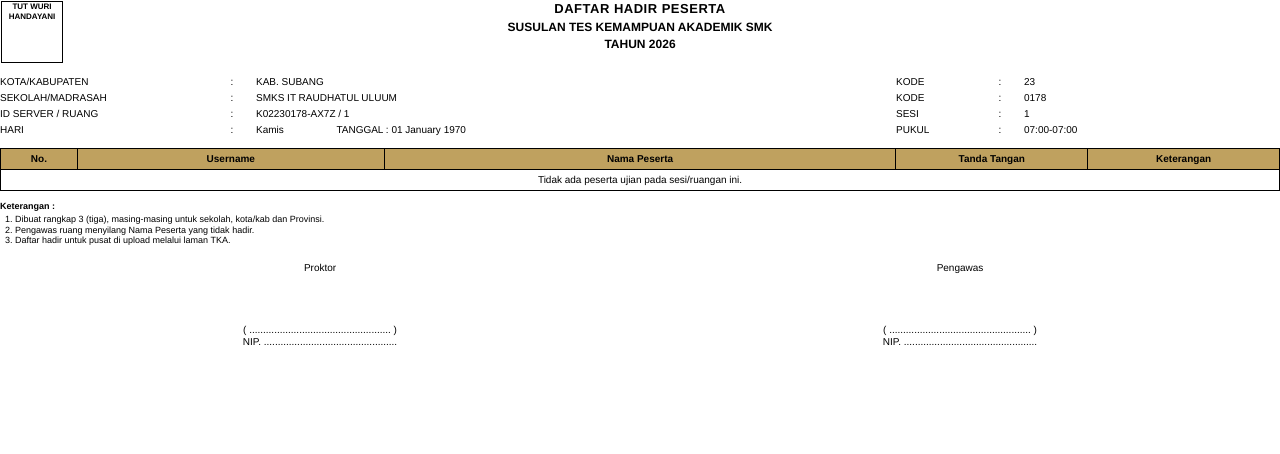
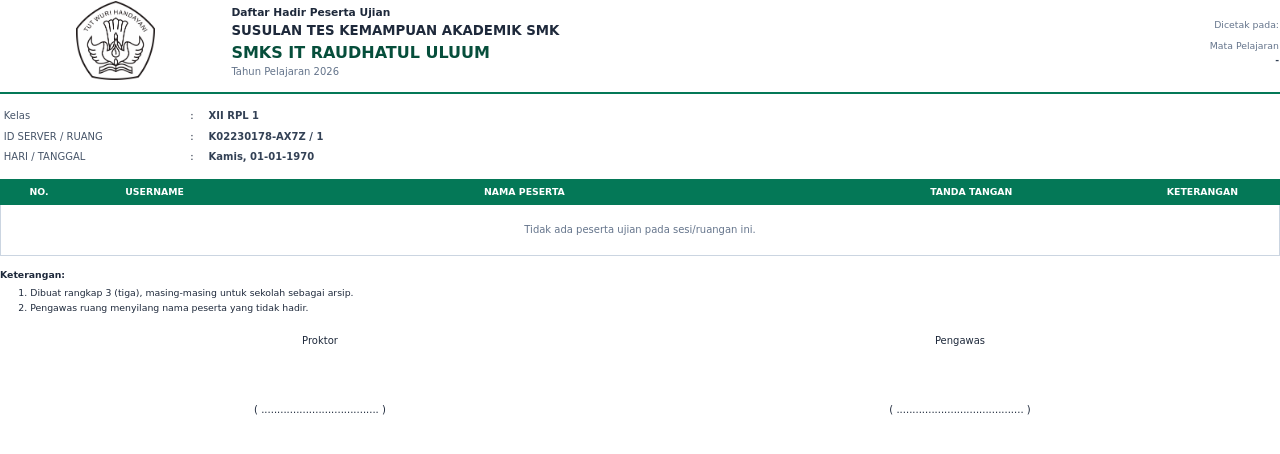
Before and after one commit to doeyekh/cbt-laravel-inertia-react, a Laravel app: template resources/views/exam-packages/print-attendance.blade.php in a window 1280 px wide. Shown: the top 454 px of the page. Run offline with Laravel 12, Linux system fonts and the light colour scheme; the template is opened without the code that fills it, so the values that code supplies are empty.

Commit message:
perbaikan halaman cetak absensi

```diff
--- a/resources/views/exam-packages/print-attendance.blade.php
+++ b/resources/views/exam-packages/print-attendance.blade.php
@@ -1,225 +1,415 @@
+
 <!DOCTYPE html>
 <html lang="id">
+
 <head>
     <meta charset="UTF-8">
     <title>Daftar Hadir Peserta Ujian</title>
+
     <style>
+        @page {
+            size: A4 portrait;
+            margin: 8mm 10mm 10mm;
+        }
+
+        * {
+            box-sizing: border-box;
+        }
+
         body {
-            font-family: 'Helvetica', 'Arial', sans-serif;
-            font-size: 10px;
-            color: #000;
-            line-height: 1.2;
+            margin: 0;
+            padding: 0;
+            font-family: 'DejaVu Sans', sans-serif;
+            font-size: 8pt;
+            line-height: 1.25;
+            color: #1e293b;
+        }
+
+        table {
+            width: 100%;
+            border-collapse: collapse;
+        }
+
+        p {
             margin: 0;
             padding: 0;
         }
-        .header-table {
-            width: 100%;
-            border-collapse: collapse;
-            margin-bottom: 10px;
+
+        /* HEADER */
+
+        .header {
+            margin-bottom: 2mm;
         }
-        .logo-box {
-            width: 60px;
-            height: 60px;
-            border: 1px solid #000;
+
+        .header td {
+            vertical-align: middle;
+        }
+
+        .header-logo {
+            width: 18%;
             text-align: center;
+        }
+
+        .school-logo {
+            width: 21mm;
+            height: 21mm;
+        }
+
+        .header-content {
+            width: 55%;
+        }
+
+        .exam-type {
+            font-size: 8pt;
+            font-weight: bold;
+            margin-bottom: 1mm;
+        }
+
+        .report-title {
+            font-size: 10pt;
+            font-weight: bold;
+            text-transform: uppercase;
+            margin-bottom: 1mm;
+        }
+
+        .school-name {
+            font-size: 12pt;
+            font-weight: bold;
+            text-transform: uppercase;
+            color: #064e3b;
+            line-height: 1.2;
+        }
+
+        .header-subtitle {
+            margin-top: 1mm;
+            font-size: 7.5pt;
+            color: #64748b;
+        }
+
+        .header-meta {
+            width: 27%;
+            text-align: right;
+            font-size: 7pt;
+            line-height: 1.5;
+            color: #64748b;
+        }
+
+        .header-meta strong {
+            color: #334155;
+        }
+
+        .divider {
+            border-top: 2pt solid #047857;
+            margin: 2mm 0 3mm;
+        }
+
+        /* INFORMASI UJIAN */
+
+        .info-table {
+            margin-bottom: 3mm;
+            font-size: 7.5pt;
+        }
+
+        .info-table td {
+            padding: 1.1mm 1mm;
             vertical-align: middle;
-            font-size: 8px;
+        }
+
+        .info-label {
+            width: 14%;
+            color: #475569;
+        }
+
+        .info-separator {
+            width: 2%;
+            text-align: center;
+        }
+
+        .info-value {
+            font-weight: bold;
+            color: #334155;
+        }
+
+        /* TABEL PESERTA */
+
+        .data-table {
+            table-layout: fixed;
+            margin-bottom: 3mm;
+        }
+
+        .data-table thead {
+            display: table-header-group;
+        }
+
+        .data-table th {
+            padding: 1.6mm 1mm;
+            background-color: #047857;
+            border: 0.5pt solid #047857;
+            color: #ffffff;
+            font-size: 7pt;
+            font-weight: bold;
+            text-align: center;
+            text-transform: uppercase;
+            vertical-align: middle;
+        }
+
+        .data-table td {
+            padding: 1.5mm;
+            border: 0.5pt solid #cbd5e1;
+            font-size: 7.5pt;
+            vertical-align: middle;
+            word-wrap: break-word;
+        }
+
+        .data-table tbody tr:nth-child(even) td {
+            background-color: #f8fafc;
+        }
+
+        .data-table tbody tr {
+            page-break-inside: avoid;
+        }
+
+        .text-center {
+            text-align: center;
+        }
+
+        .participant-name {
             font-weight: bold;
         }
-        .title-container {
+
+        .signature-number {
+            padding-left: 3mm !important;
+            text-align: left;
+        }
+
+        .empty-row {
+            padding: 5mm !important;
+            text-align: center;
+            color: #64748b;
+        }
+
+        /* CATATAN */
+
+        .footer-section {
+            margin-top: 2mm;
+            font-size: 7pt;
+            line-height: 1.4;
+            page-break-inside: avoid;
+        }
+
+        .footer-section ol {
+            margin: 1mm 0 0 5mm;
+            padding-left: 3mm;
+        }
+
+        .footer-section li {
+            padding: 0.3mm 0;
+        }
+
+        /* TANDA TANGAN */
+
+        .signature-table {
+            margin-top: 5mm;
+            page-break-inside: avoid;
+            font-size: 7.5pt;
+        }
+
+        .signature-table td {
+            width: 50%;
             text-align: center;
             vertical-align: top;
         }
-        .title-container h3 {
-            margin: 0;
-            font-size: 13px;
-            font-weight: bold;
-            letter-spacing: 0.5px;
-        }
-        .title-container h4 {
-            margin: 3px 0 0 0;
-            font-size: 12px;
-            font-weight: bold;
-            text-transform: uppercase;
+
+        .signature-space {
+            height: 15mm;
         }
 
-        /* Tabel Informasi / Identitas */
-        .info-table {
-            width: 100%;
-            border-collapse: collapse;
-            margin-bottom: 10px;
-            font-size: 10px;
-        }
-        .info-table td {
-            padding: 2px 0;
-            vertical-align: top;
-        }
+        /* CETAK */
 
-        /* Tabel Data Peserta */
-        .data-table {
-            width: 100%;
-            border-collapse: collapse;
-            margin-top: 5px;
-        }
-        .data-table th, .data-table td {
-            border: 1px solid #000;
-            padding: 4px 5px;
-            font-size: 10px;
-            vertical-align: middle;
-        }
-        .data-table th {
-            background-color: #bfa15f; /* Menyesuaikan warna header tabel kecoklatan/abu gelap di gambar */
-            color: #000;
-            text-align: center;
-            font-weight: bold;
-        }
+        @media print {
+            .data-table {
+                page-break-inside: auto;
+            }
 
-        .text-center { text-align: center; }
-        .text-right { text-align: right; }
-
-        /* Keterangan & Tanda Tangan */
-        .footer-section {
-            margin-top: 10px;
-            font-size: 9px;
-            page-break-inside: avoid;
-        }
-        .footer-section ol {
-            margin: 2px 0 0 0;
-            padding-left: 15px;
-        }
-        .signature-table {
-            width: 100%;
-            border-collapse: collapse;
-            margin-top: 15px;
-            font-size: 10px;
-            page-break-inside: avoid;
-        }
-        .signature-table td {
-            text-align: center;
-            vertical-align: top;
-            width: 50%;
-        }
-        .signature-space {
-            height: 50px;
+            .data-table tr {
+                page-break-inside: avoid;
+                page-break-after: auto;
+            }
         }
     </style>
 </head>
+
 <body>
 
-    <!-- KOP / HEADER -->
-    <table class="header-table">
+    {{-- HEADER --}}
+
+    <table class="header">
         <tr>
-            <td style="width: 12%;">
-                <div class="logo-box">
-                    <!-- Jika ada logo gambar, bisa pakai: <img src="{{ public_path('images/logo.png') }}" width="45"> -->
-                    TUT WURI<br>HANDAYANI
-                </div>
+            <td class="header-logo">
+                <img
+                    src="{{ public_path('img/logo.png') }}"
+                    alt="Logo Sekolah"
+                    class="school-logo"
+                >
             </td>
-            <td class="title-container" style="width: 76%;">
-                <h3>DAFTAR HADIR PESERTA</h3>
-                <h4>{{ strtoupper($schedule->examPackage->examType->name ?? 'SUSULAN TES KEMAMPUAN AKADEMIK SMK') }}</h4>
-                <h4>TAHUN {{ $schedule->examPackage->academicYear->name ?? '2026' }}</h4>
+
+            <td class="header-content">
+                <p class="exam-type">
+                    Daftar Hadir Peserta Ujian
+                </p>
+
+                <p class="report-title">
+                    {{ strtoupper($schedule->examPackage->examType->name ?? 'SUSULAN TES KEMAMPUAN AKADEMIK SMK') }}
+                </p>
+
+                <p class="school-name">
+                    {{ strtoupper($schedule->examPackage->school->name ?? 'SMKS IT RAUDHATUL ULUUM') }}
+                </p>
+
+                <p class="header-subtitle">
+                    Tahun Pelajaran
+                    {{ $schedule->examPackage->academicYear->name ?? '2026' }}
+                </p>
             </td>
-            <td style="width: 12%;"></td>
+
+            <td class="header-meta">
+                <p>Dicetak pada:</p>
+                <strong>{{ $print_date }}</strong>
+
+                <p style="margin-top: 2mm;">Mata Pelajaran</p>
+                <strong>{{ $schedule->subject->name ?? '-' }}</strong>
+            </td>
         </tr>
     </table>
 
-    <!-- INFORMASI DETAIL -->
+    <div class="divider"></div>
+
+    {{-- INFORMASI UJIAN --}}
+
+    @php
+        $days = [
+            'Sunday' => 'Minggu',
+            'Monday' => 'Senin',
+            'Tuesday' => 'Selasa',
+            'Wednesday' => 'Rabu',
+            'Thursday' => 'Kamis',
+            'Friday' => 'Jumat',
+            'Saturday' => 'Sabtu',
+        ];
+
+        $examDate = strtotime($schedule->exam_date);
+        $dayName = $days[date('l', $examDate)] ?? date('l', $examDate);
+    @endphp
+
     <table class="info-table">
         <tr>
-            <td style="width: 18%;">KOTA/KABUPATEN</td>
-            <td style="width: 2%;">:</td>
-            <td style="width: 50%;">{{ strtoupper($schedule->examPackage->school->city ?? 'KAB. SUBANG') }}</td>
-            <td style="width: 8%;">KODE</td>
-            <td style="width: 2%;">:</td>
-            <td style="width: 20%;">{{ substr($schedule->room->code ?? '230178', 0, 2) }}</td>
+            <td class="info-label">Kelas</td>
+            <td class="info-separator">:</td>
+            <td class="info-value">
+                {{ strtoupper($schedule->examPackage->schoolClass->name ?? 'XII RPL 1') }}
+            </td>
         </tr>
+
         <tr>
-            <td>SEKOLAH/MADRASAH</td>
-            <td>:</td>
-            <td>{{ strtoupper($schedule->examPackage->school->name ?? 'SMKS IT RAUDHATUL ULUUM') }}</td>
-            <td>KODE</td>
-            <td>:</td>
-            <td>{{ substr($schedule->room->code ?? '230178', 2) }}</td>
+            <td class="info-label">ID SERVER / RUANG</td>
+            <td class="info-separator">:</td>
+            <td class="info-value">
+                {{ $schedule->room->server_id ?? 'K02230178-AX7Z' }}
+                / {{ $schedule->room->name ?? '1' }}
+            </td>
         </tr>
+
         <tr>
-            <td>ID SERVER / RUANG</td>
-            <td>:</td>
-            <td>{{ $schedule->room->server_id ?? 'K02230178-AX7Z' }} / {{ $schedule->room->name ?? '1' }}</td>
-            <td>SESI</td>
-            <td>:</td>
-            <td>{{ $schedule->session->name ?? '1' }}</td>
-        </tr>
-        <tr>
-            <td>HARI</td>
-            <td>:</td>
-            <td>
-                @php
-                    $days = ['Sunday' => 'Minggu', 'Monday' => 'Senin', 'Tuesday' => 'Selasa', 'Wednesday' => 'Rabu', 'Thursday' => 'Kamis', 'Friday' => 'Jumat', 'Saturday' => 'Sabtu'];
-                    $engDay = date('l', strtotime($schedule->exam_date));
-                    echo $days[$engDay] ?? $engDay;
-                @endphp
-                &nbsp;&nbsp;&nbsp;&nbsp;&nbsp;&nbsp;&nbsp;&nbsp;&nbsp;&nbsp;&nbsp;&nbsp;&nbsp;&nbsp;&nbsp;&nbsp;&nbsp;
-                TANGGAL : {{ date('d F Y', strtotime($schedule->exam_date)) }}
+            <td class="info-label">HARI / TANGGAL</td>
+            <td class="info-separator">:</td>
+            <td class="info-value">
+                {{ $dayName }}, {{ date('d-m-Y', $examDate) }}
             </td>
-            <td>PUKUL</td>
-            <td>:</td>
-            <td>{{ date('H:i', strtotime($schedule->open_time)) }}-{{ date('H:i', strtotime($schedule->close_time)) }}</td>
         </tr>
     </table>
 
-    <!-- TABEL UTAMA PESERTA -->
+    {{-- TABEL PESERTA --}}
+
     <table class="data-table">
         <thead>
             <tr>
-                <th style="width: 6%;">No.</th>
-                <th style="width: 24%;">Username</th>
-                <th style="width: 40%;">Nama Peserta</th>
-                <th style="width: 15%;">Tanda Tangan</th>
-                <th style="width: 15%;">Keterangan</th>
+                <th style="width: 5%;">No.</th>
+                <th style="width: 10%;">Username</th>
+                <th style="width: 38%;">Nama Peserta</th>
+                <th style="width: 20%;">Tanda Tangan</th>
+                <th style="width: 10%;">Keterangan</th>
             </tr>
         </thead>
+
         <tbody>
             @forelse($participants as $index => $participant)
+                @php
+                    $number = $index + 1;
+                @endphp
+
                 <tr>
-                    <td class="text-center">{{ $index + 1 }}</td>
-                    <td class="text-center">{{ $participant['username'] }}</td>
-                    <td>{{ $participant['name'] }}</td>
-                    <td style="padding-left: 10px;">{{ $index + 1 }}.</td>
+                    <td class="text-center">
+                        {{ $number }}
+                    </td>
+
+                    <td class="text-center">
+                        {{ $participant['username'] }}
+                    </td>
+
+                    <td class="participant-name">
+                        {{ $participant['name'] }}
+                    </td>
+
+                    <td class="signature-number"
+                        style="{{ $number % 2 === 0 ? 'text-align: center; padding-left: 0;' : '' }}">
+                        {{ $number }}.
+                    </td>
+
                     <td></td>
                 </tr>
             @empty
                 <tr>
-                    <td colspan="5" class="text-center">Tidak ada peserta ujian pada sesi/ruangan ini.</td>
+                    <td colspan="5" class="empty-row">
+                        Tidak ada peserta ujian pada sesi/ruangan ini.
+                    </td>
                 </tr>
             @endforelse
         </tbody>
     </table>
 
-    <!-- KETERANGAN / CATATAN BAWAH -->
+    {{-- KETERANGAN --}}
+
     <div class="footer-section">
-        <strong>Keterangan :</strong>
+        <strong>Keterangan:</strong>
+
         <ol>
-            <li>Dibuat rangkap 3 (tiga), masing-masing untuk sekolah, kota/kab dan Provinsi.</li>
-            <li>Pengawas ruang menyilang Nama Peserta yang tidak hadir.</li>
-            <li>Daftar hadir untuk pusat di upload melalui laman TKA.</li>
+            <li>
+                Dibuat rangkap 3 (tiga), masing-masing untuk sekolah sebagai arsip.
+            </li>
+            <li>
+                Pengawas ruang menyilang nama peserta yang tidak hadir.
+            </li>
         </ol>
     </div>
 
-    <!-- TANDA TANGAN PENGAWAS & PROKTOR -->
+    {{-- TANDA TANGAN --}}
+
     <table class="signature-table">
         <tr>
             <td>
                 Proktor
+
                 <div class="signature-space"></div>
-                ( ................................................... )<br>
-                NIP. ................................................
+
+                ( {{ strtoupper($schedule->examPackage->school->admin->name ?? '.....................................') }} )
             </td>
+
             <td>
                 Pengawas
+
                 <div class="signature-space"></div>
-                ( ................................................... )<br>
-                NIP. ................................................
+
+                ( ........................................ )
             </td>
         </tr>
     </table>
```
Also changed, not shown: app/Http/Controllers/Admin/ExamScheduleController.php (+13 -0 lines).
